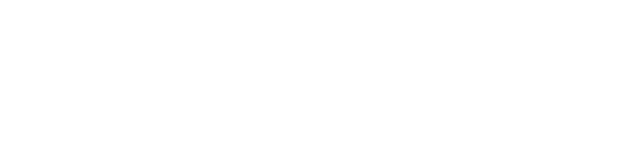
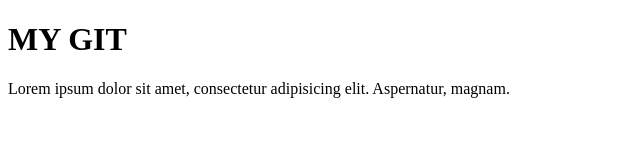
Before and after one commit to theifinas/flex-home-work, a plain HTML site: page index.html in a window 1280 px wide. Shown: the whole page, without its empty margins (0-640 px from the left). Drawn offline with Linux system fonts and the light colour scheme.

Commit message:
изменила

```diff
--- a/index.html
+++ b/index.html
@@ -5,6 +5,8 @@
     <title>Title</title>
 </head>
 <body>
+<h1>MY GIT</h1>
+<p>Lorem ipsum dolor sit amet, consectetur adipisicing elit. Aspernatur, magnam.</p>
 
 </body>
 </html>
```
